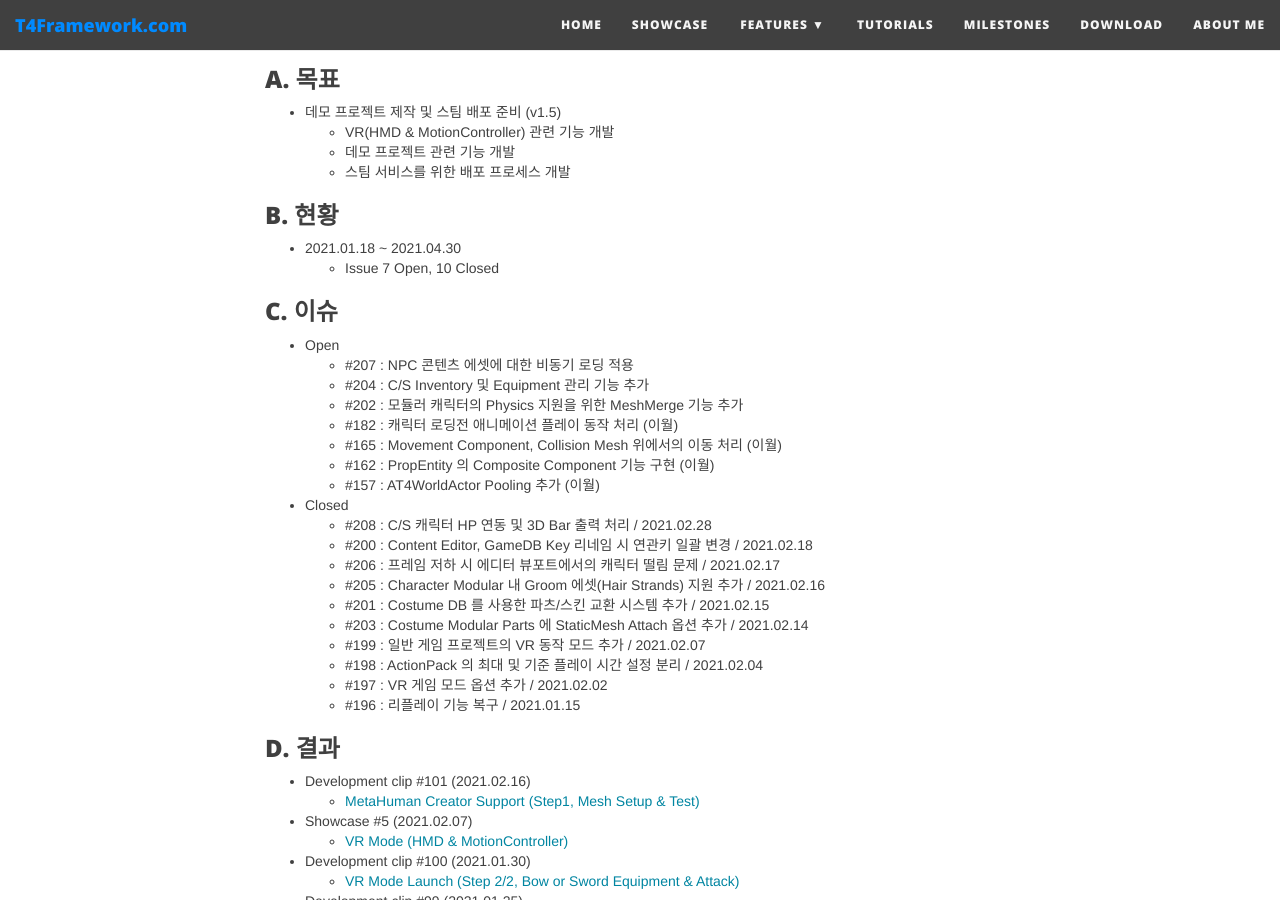
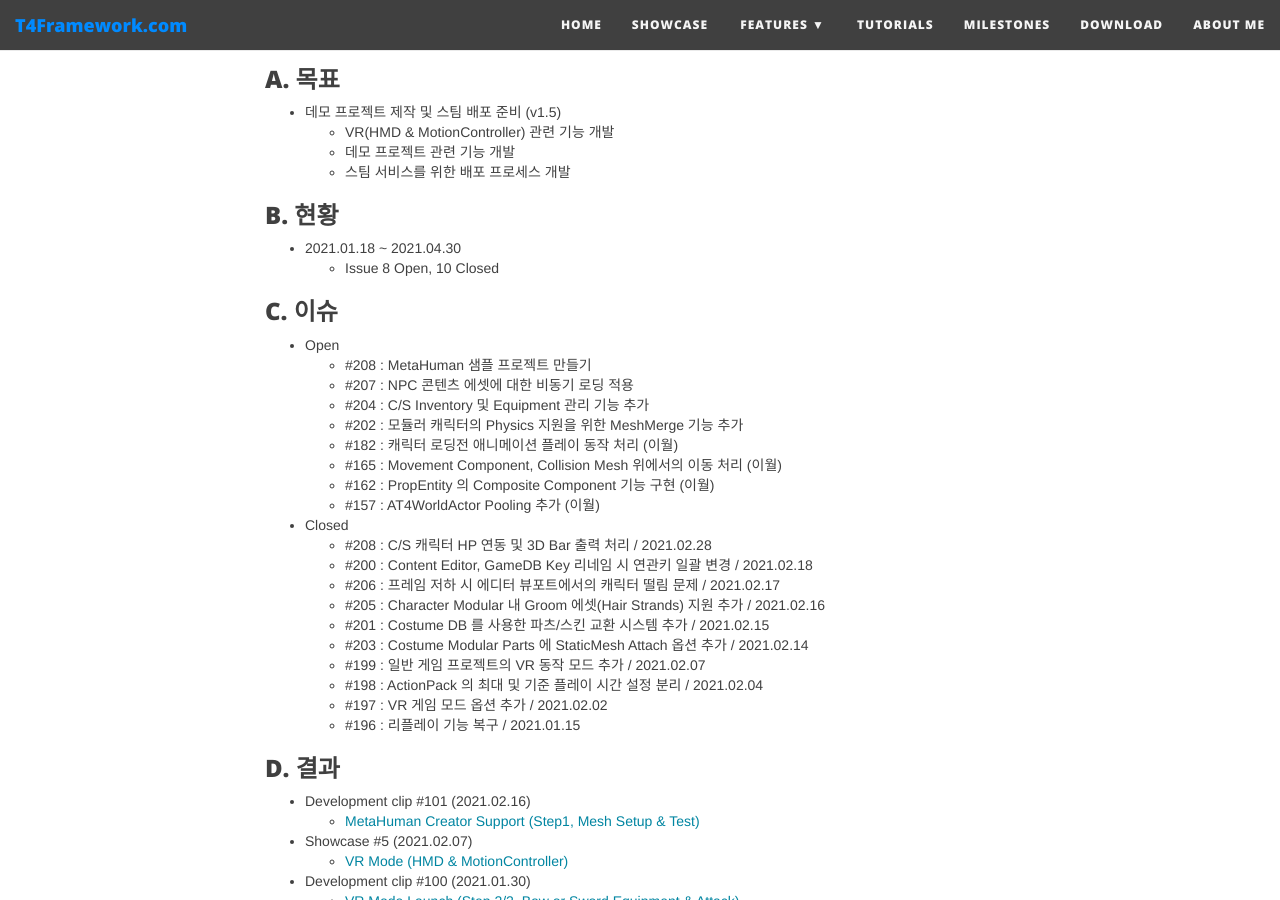
Before and after one commit to T4Framework/T4Framework_WebSite, a Jekyll site: the page built from docs/T4Framework_Milestone9_Achieved.md, in a window 1280 px wide and 900 px high, scrolled down 317 px. Built offline with Jekyll 4.4.1, drawn with Linux system fonts in a browser that asks for light colours; nearby versions of some CDN libraries.

Commit message:
Update T4Framework_Milestone9_Achieved.md

```diff
--- a/docs/T4Framework_Milestone9_Achieved.md
+++ b/docs/T4Framework_Milestone9_Achieved.md
@@ -15,11 +15,12 @@ subtitle: Milestone 9 (2021.01.18 ~ 2021.04.30)
 ### B. 현황
 
 - 2021.01.18 ~ 2021.04.30
-  - Issue 7 Open, 10 Closed
+  - Issue 8 Open, 10 Closed
 
 ### C. 이슈
 
 - Open
+  - #208 : MetaHuman 샘플 프로젝트 만들기
   - #207 : NPC 콘텐츠 에셋에 대한 비동기 로딩 적용
   - #204 : C/S Inventory 및 Equipment 관리 기능 추가
   - #202 : 모듈러 캐릭터의 Physics 지원을 위한 MeshMerge 기능 추가
```
